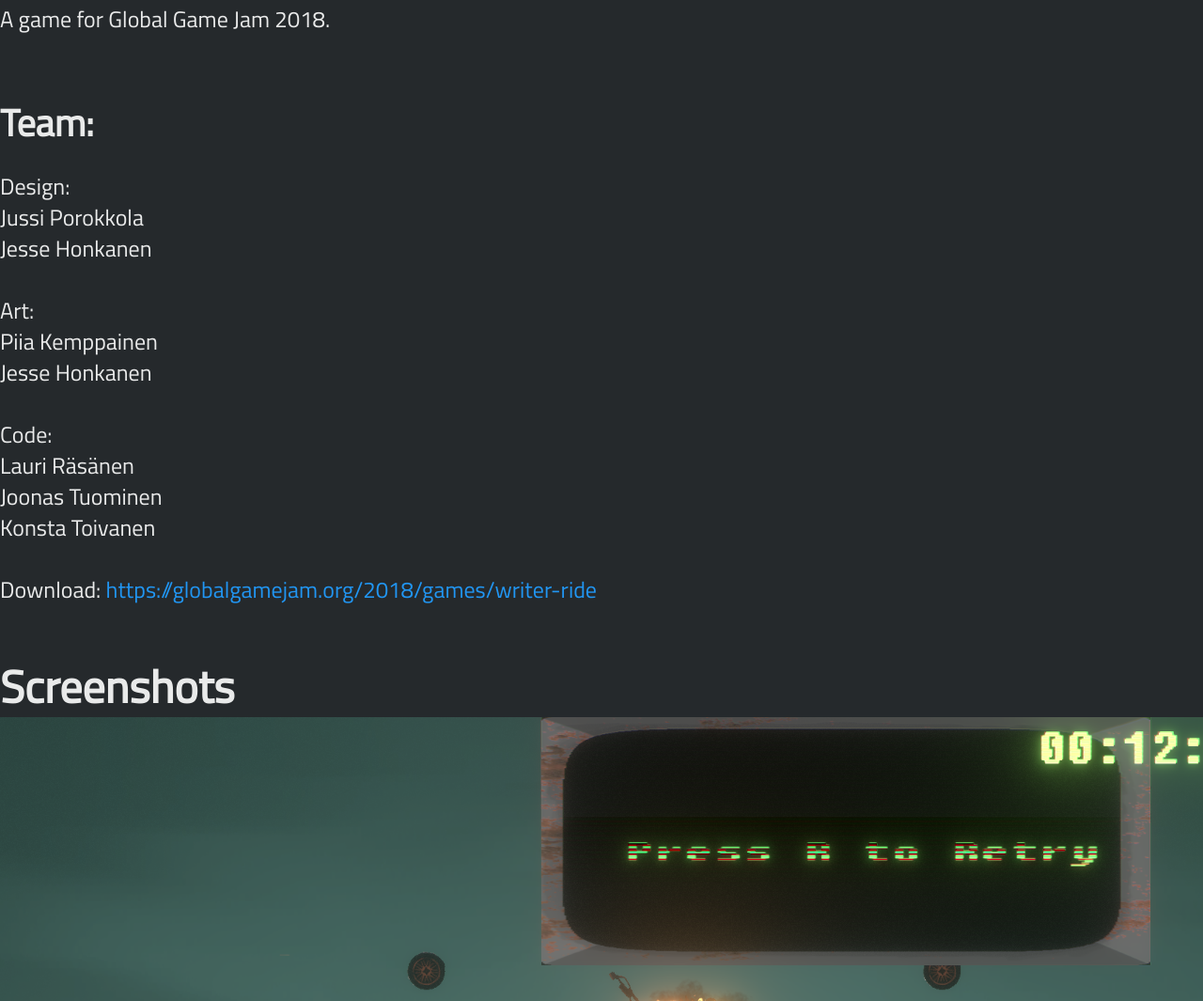
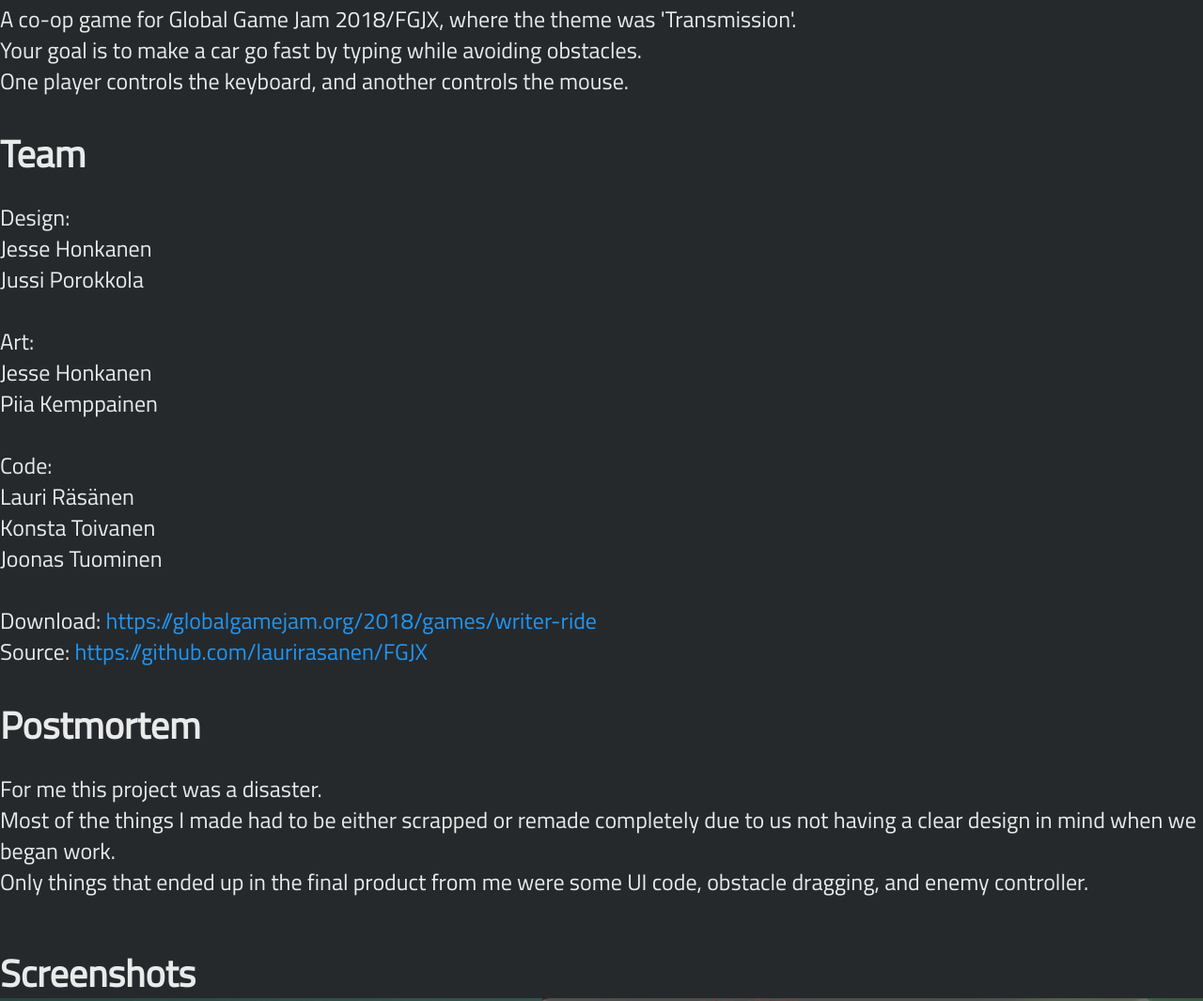
Before and after one commit to laurirasanen/laurirasanen.github.io, a plain HTML site: page projects/released/writerride.html in a window 1280 px wide. Shown: the part 733-1798 px from the top of the page at 94% size. Drawn offline with Linux system fonts and the light colour scheme.

Commit message:
writer ride desc

```diff
--- a/projects/released/writerride.html
+++ b/projects/released/writerride.html
@@ -105,30 +105,38 @@
         <div class="title"><h1>Writer Ride</h1></div>
         <div class="description">
             <p>
-                A game for Global Game Jam 2018.<br />
-                <br />
+                A co-op game for Global Game Jam 2018/FGJX, where the theme was 'Transmission'.<br />
+                Your goal is to make a car go fast by typing while avoiding obstacles.<br />
+                One player controls the keyboard, and another controls the mouse.<br />
             </p>
-                <h2>Team:</h2>
+            <h2>Team</h2>
             <p>
                 Design:<br />
+                Jesse Honkanen<br />
                 Jussi Porokkola<br />
-                Jesse Honkanen<br />
                 <br />
                 Art:<br />
+                Jesse Honkanen<br />
                 Piia Kemppainen<br />
-                Jesse Honkanen<br />
                 <br />
                 Code:<br />
                 Lauri Räsänen<br />
+                Konsta Toivanen<br />
                 Joonas Tuominen<br />
-                Konsta Toivanen<br />
                 <br />
 
-                Download: <a href="https://globalgamejam.org/2018/games/writer-ride">https://globalgamejam.org/2018/games/writer-ride</a>
+                Download: <a href="https://globalgamejam.org/2018/games/writer-ride">https://globalgamejam.org/2018/games/writer-ride</a><br />
+                Source: <a href="https://github.com/laurirasanen/FGJX">https://github.com/laurirasanen/FGJX</a>
+            </p>
+            <h2>Postmortem</h2>
+            <p>
+                For me this project was a disaster.<br />
+                Most of the things I made had to be either scrapped or remade completely due to us not having a clear design in mind when we began work.<br />
+                Only things that ended up in the final product from me were some UI code, obstacle dragging, and enemy controller.
             </p>
         </div>
         <div class="screenshots">
-            <div class="title"><h1>Screenshots</h1></div>
+            <div class="title"><h2>Screenshots</h2></div>
             <div class="image-container0">
                 <img src="../../images/writerride_screenshot0.png" style="width: 1440px;height: 810px;border: 0;" />
             </div>
```
